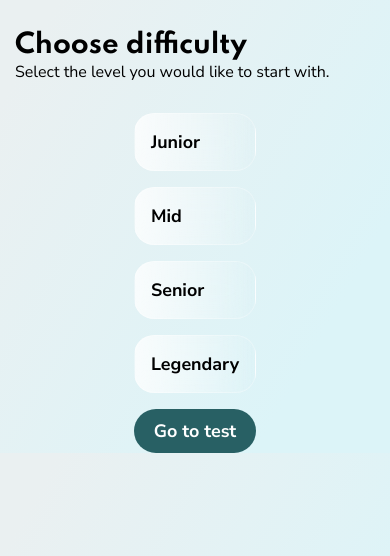
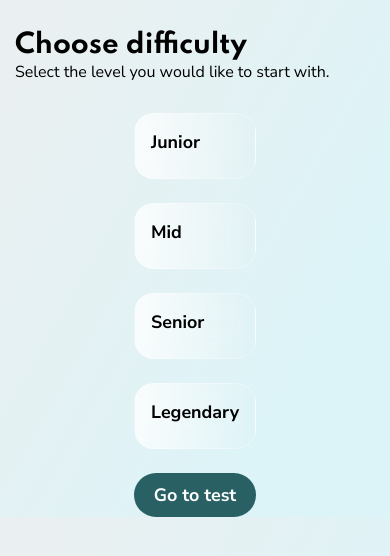
Before and after one commit to OgmaCapStone/ogma-client, a Next.js app: page /chooseDifficulty in a window 390 px wide. Shown: the top 556 px of the page. Built offline with nearby package versions, Linux system fonts and the light colour scheme; no server answers; sample sign-in values are in the browser's storage.

Commit message:
♻ REFACTOR: card styles with image. Changing selectOptions card styles when an image is displayed in mobile.

```diff
--- a/pages/chooseTechnology.js
+++ b/pages/chooseTechnology.js
@@ -23,7 +23,8 @@ function choseTechnology() {
         </p>
       </div>
       <Options
-        className={styles.ChooseTechnology__options}
+        className={`${styles.ChooseTechnology__options}`}
+        cardStyles="withImage"
         onChange={(e) => {
           dispatch({ type: "SET_TECHNOLOGY", technology: e.target.value });
         }}
--- a/src/components/SelectOptions.jsx
+++ b/src/components/SelectOptions.jsx
@@ -1,5 +1,5 @@
 import React from "react";
-import styles from "@styles/selectOptions.module.scss";
+import styles from "@styles/SelectOptions.module.scss";
 
 export default function selectOptions({
   onChange,
@@ -7,6 +7,7 @@ export default function selectOptions({
   icon,
   background,
   className,
+  cardStyles,
 }) {
   return (
     <div
@@ -26,7 +27,7 @@ export default function selectOptions({
           <div
             className={`${styles[`options__${background || "default"}`]} ${
               styles.options__card
-            }`}
+            } ${styles[`options__${cardStyles}`]}`}
           >
             <div className={styles.options__info}>
               {icon}
--- a/styles/selectOptions.module.scss
+++ b/styles/selectOptions.module.scss
@@ -43,6 +43,10 @@
     }
   }
 
+  &__withImage {
+    padding-right: 116px !important;
+  }
+
   &__card {
     position: relative;
     display: flex;
@@ -62,6 +66,11 @@
     -ms-transition: box-shadow 0.3s ease-in-out;
     -o-transition: box-shadow 0.3s ease-in-out;
 
+    @media (max-width: $breakpoint-md) {
+      padding-right: 1rem;
+      margin-bottom: 1.5rem;
+    }
+
     img {
       position: absolute;
       top: 0;
@@ -75,6 +84,20 @@
       -moz-border-radius: 0 20px 20px 0;
       -ms-border-radius: 0 20px 20px 0;
       -o-border-radius: 0 20px 20px 0;
+
+      @media (max-width: $breakpoint-md) {
+        top: -1rem;
+        right: -1rem;
+        width: 50px;
+        height: 50px;
+        border: 2px solid #fff;
+        border-radius: 100%;
+        -webkit-border-radius: 100%;
+        -moz-border-radius: 100%;
+        -ms-border-radius: 100%;
+        -o-border-radius: 100%;
+        box-shadow: $shadow-large-drop;
+      }
     }
   }
 
@@ -101,5 +124,10 @@
 
   &__label {
     @include BodyTextBoldDesktop;
+    margin-bottom: 0.5rem;
+
+    &:first-letter {
+      text-transform: uppercase;
+    }
   }
 }
```
